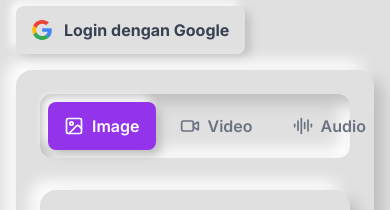
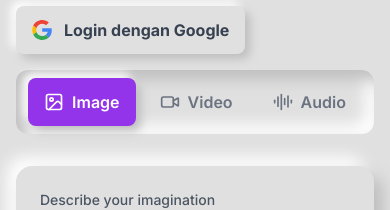
Before and after one commit to ruangriung/ruangriung-generator-app, a Next.js app: page / in a window 390 px wide. Shown: the part 178-388 px from the top of the page. Built offline with nearby package versions, Linux system fonts and the light colour scheme; no server answers.

Commit message:
refactor(UI): Redesign tabs for better integration and responsiveness

```diff
--- a/components/Tabs.tsx
+++ b/components/Tabs.tsx
@@ -1,4 +1,3 @@
-// components/Tabs.tsx
 'use client';
 
 import { useState } from 'react';
@@ -9,9 +8,9 @@ import Generator from '@/components/Generator';
 import VideoCreator from '@/components/VideoCreator';
 import AudioGenerator from '@/components/AudioGenerator';
 
-// Komponen Placeholder Konten Terkunci
+// Komponen Placeholder untuk konten yang terkunci
 const LockedContent = () => (
-  <div className="text-center p-8">
+  <div className="w-full p-6 md:p-8 bg-light-bg rounded-2xl shadow-neumorphic text-center">
     <div className="flex flex-col items-center gap-4 text-gray-600">
       <Lock size={48} className="text-purple-600" />
       <h2 className="text-2xl font-bold">Fitur Terkunci</h2>
@@ -46,10 +45,8 @@ export default function Tabs() {
   };
 
   return (
-    // Panel Neumorphic utama yang membungkus semuanya
-    <div className="w-full max-w-4xl p-6 md:p-8 bg-light-bg rounded-2xl shadow-neumorphic">
-      {/* Header Tab di dalam panel */}
-      <div className="p-2 bg-light-bg rounded-xl shadow-neumorphic-inset flex items-center gap-x-2">
+    <div className="w-full max-w-4xl">
+      <div className="p-2 bg-light-bg rounded-xl shadow-neumorphic-inset flex flex-wrap justify-center items-center gap-2">
         {tabs.map((tab) => {
           const Icon = tab.icon;
           const isActive = activeTab === tab.name;
@@ -57,7 +54,8 @@ export default function Tabs() {
             <button
               key={tab.name}
               onClick={() => setActiveTab(tab.name)}
-              className={`flex-1 flex items-center justify-center gap-x-2 px-4 py-3 rounded-lg font-semibold transition-all duration-300
+              // PERUBAHAN DI SINI: Tambahkan 'md:flex-1'
+              className={`md:flex-1 flex items-center justify-center gap-x-2 px-4 py-3 rounded-lg font-semibold transition-all duration-300
                 ${
                   isActive
                     ? 'bg-purple-600 text-white shadow-neumorphic-button'
@@ -72,8 +70,7 @@ export default function Tabs() {
         })}
       </div>
 
-      {/* Konten dinamis dengan jarak dari header tab */}
-      <div className="mt-8">
+      <div className="pt-8">
         {activeContent()}
       </div>
     </div>
```
